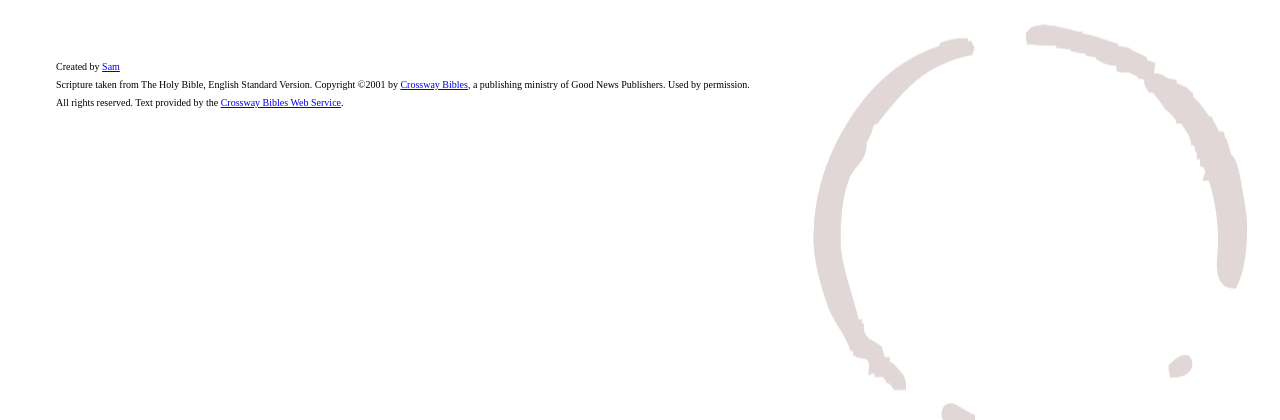
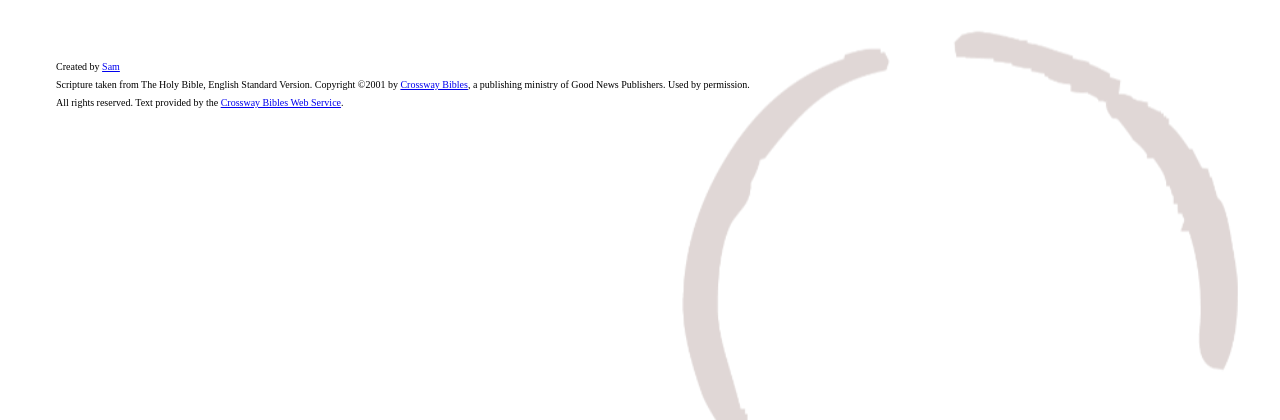
Before and after one commit to ssaamm/just-the-word, a Flask app: template templates/index.html in a window 1280 px wide. Shown: the top 420 px of the page. Run offline with Flask 2, Linux system fonts and the light colour scheme; the template is opened without the code that fills it, so the values that code supplies are empty.

Commit message:
Change coffee stain size

```diff
--- a/static/style.css
+++ b/static/style.css
@@ -3,6 +3,10 @@ body {
     background-image: url('coffee.png');
     background-repeat: no-repeat;
     background-position: right top;
+    background-size: 50% auto;
+    -o-background-size: 50% auto;
+    -moz-background-size: 50% auto;
+    -webkit-background-size: 50% auto;
     max-width: 700px;
     padding: 3em;
 }
```
